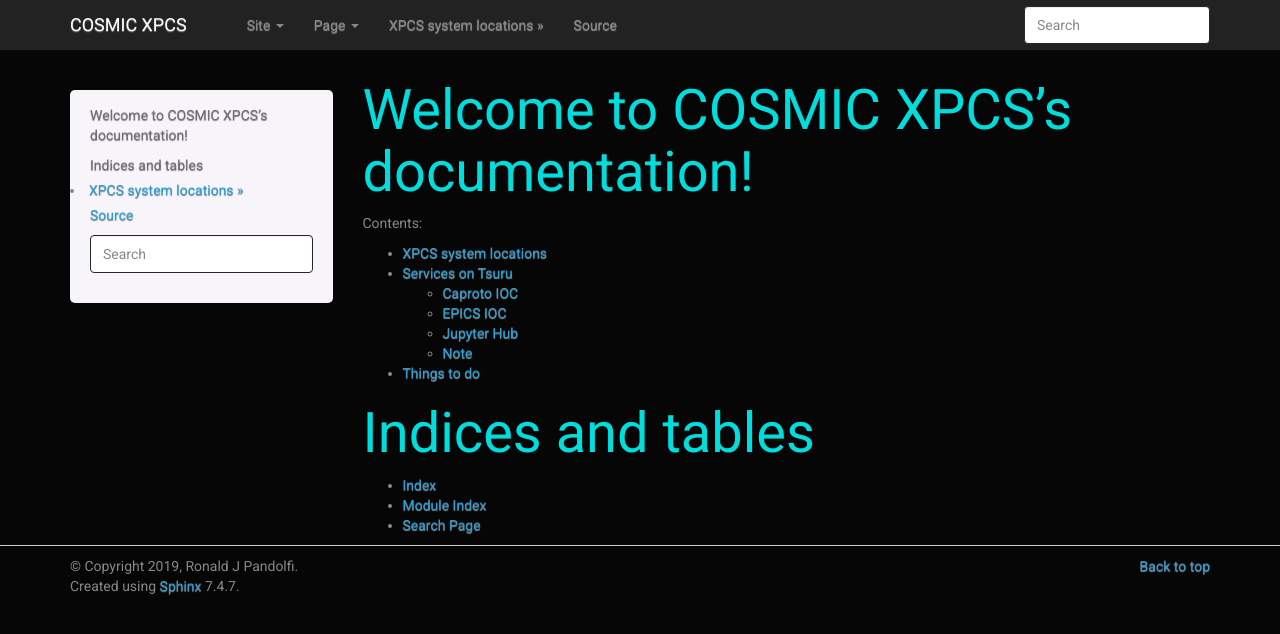
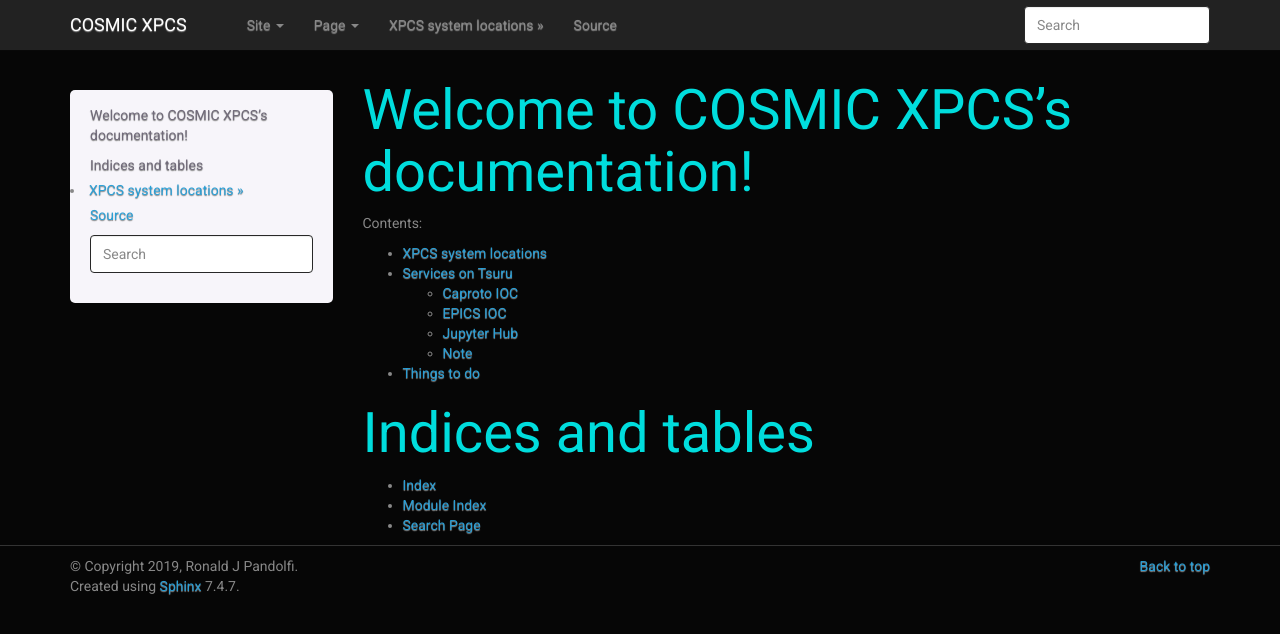
Before and after one commit to lbl-camera/COSMIC-XPCS, a Sphinx documentation site: the page built from docs/index.rst, in a window 1280 px wide. Shown: the top 634 px of the page. Built offline with Sphinx 7.4.7, drawn with Linux system fonts in a browser that asks for light colours.

Commit message:
Footer style

```diff
--- a/docs/_static/my-styles.css
+++ b/docs/_static/my-styles.css
@@ -24,3 +24,7 @@
 a:hover {
     text-shadow: 0 0 8px #0dd;
 }
+
+.footer {
+    border-top: 1px solid #333;
+}
```
